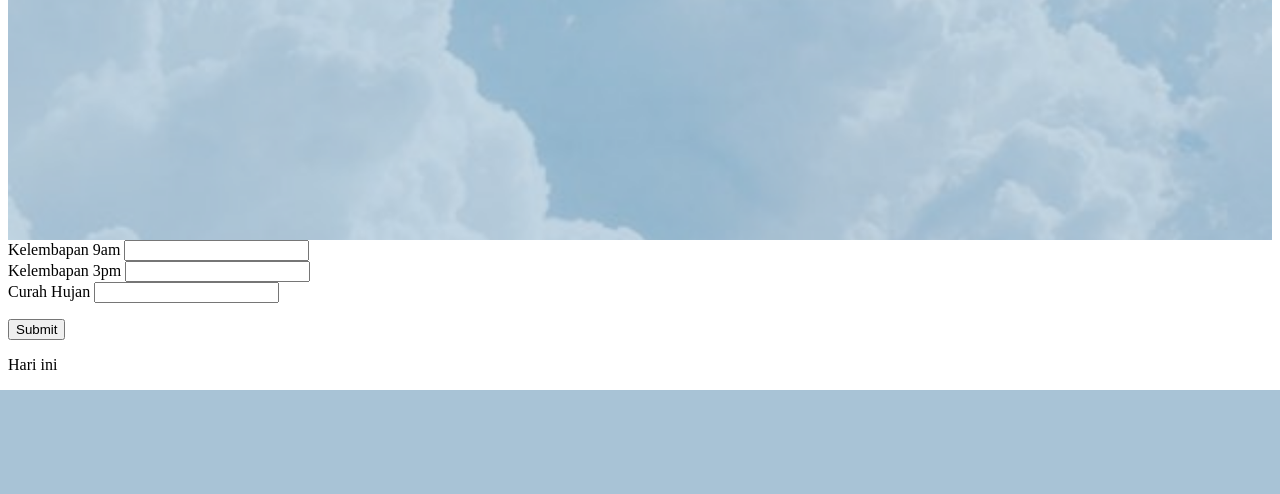
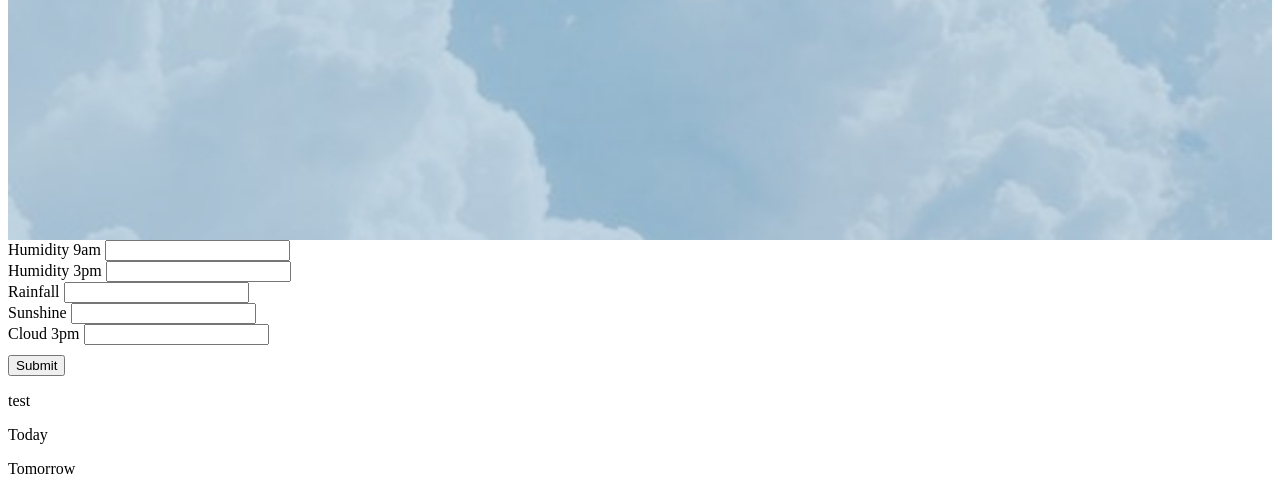
Before and after one commit to DwiLenaIrawati/InfromasiCuaca, a PHP site: page /view/homepage.php in a window 1280 px wide. Shown: the part 1190-1684 px from the top of the page. Before the commit the page ends 1580 px from the top, so only its background shows below. Run offline with PHP 8.4, Linux system fonts and the light colour scheme; data that the repository does not hold is empty.

Commit message:
Add files via upload

```diff
--- a/view/homepage.php
+++ b/view/homepage.php
@@ -12,30 +12,58 @@
 </div>
 
 <div class="prediksi">
-    <form class="w3-container">
+    <div class="w3-container">
+        <div class="w3-row-padding">
+            <form >
 
                 <div class="w3-row-padding">
                     <div class="w3-third">
-                <label>Kelembapan 9am</label>
-                <input class="w3-input w3-border" name ="kelembapan9" type="text" >
+                        <label>Humidity 9am</label>
+                        <input class="w3-input w3-border" name ="humidity9" type="text" >
                     </div>
                     <div class="w3-third">
-                <label>Kelembapan 3pm</label>
-                <input class="w3-input w3-border" name ="kelembapan3" type="text" >
+                        <label>Humidity 3pm</label>
+                        <input class="w3-input w3-border" name ="humidity3" type="text" >
                     </div>
                     <div class="w3-third">
-            <label>Curah Hujan</label>
-                <input class="w3-input w3-border" name ="curah" type="text" >
+                        <label>Rainfall</label>
+                        <input class="w3-input w3-border" name ="rainfall" type="text" >
+                    </div>
+                    <div class="w3-third">
+                        <label>Sunshine</label>
+                        <input class="w3-input w3-border" name ="sunshine" type="text" >
+                    </div>
+                    <div class="w3-third">
+                        <label>Cloud 3pm</label>
+                        <input class="w3-input w3-border" name ="cloud" type="text" >
                     </div>
 
+
+            </form>
+                    <div class="w3-third" style="margin-top:10px">
+                        <button id="submit"class="w3-button w3-flat-belize-hole  w3-round" >Submit</button>
                     </div>
-    </form>
-    <button id="submit"class="w3-button w3-flat-belize-hole  w3-round" >Submit</button>
-   <div id="result">
-        <div class="w3-container w3-flat-belize-hole">
-            <p>Hari ini</p>
-
+                </div>
         </div>
     </div>
 
 </div>
+<div class="lala">
+    <p>test</p>
+</div>
+   <div id="result">
+       <div class="hasil">
+            <div class="w3-container">
+                <p class="hari">Today</p>
+                <i class="fa fa-cloud-showers-heavy fa-6x"></i>
+            </div>
+       </div>
+       <div class="hasil">
+            <div class="w3-container">
+                <p class="hari">Tomorrow</p>
+                <i class="fa fa-cloud-showers-heavy fa-6x"></i>
+
+            </div>
+        </div>
+    </div>
+</div>
```
Lines whose indentation alone changed are shown as unchanged.
